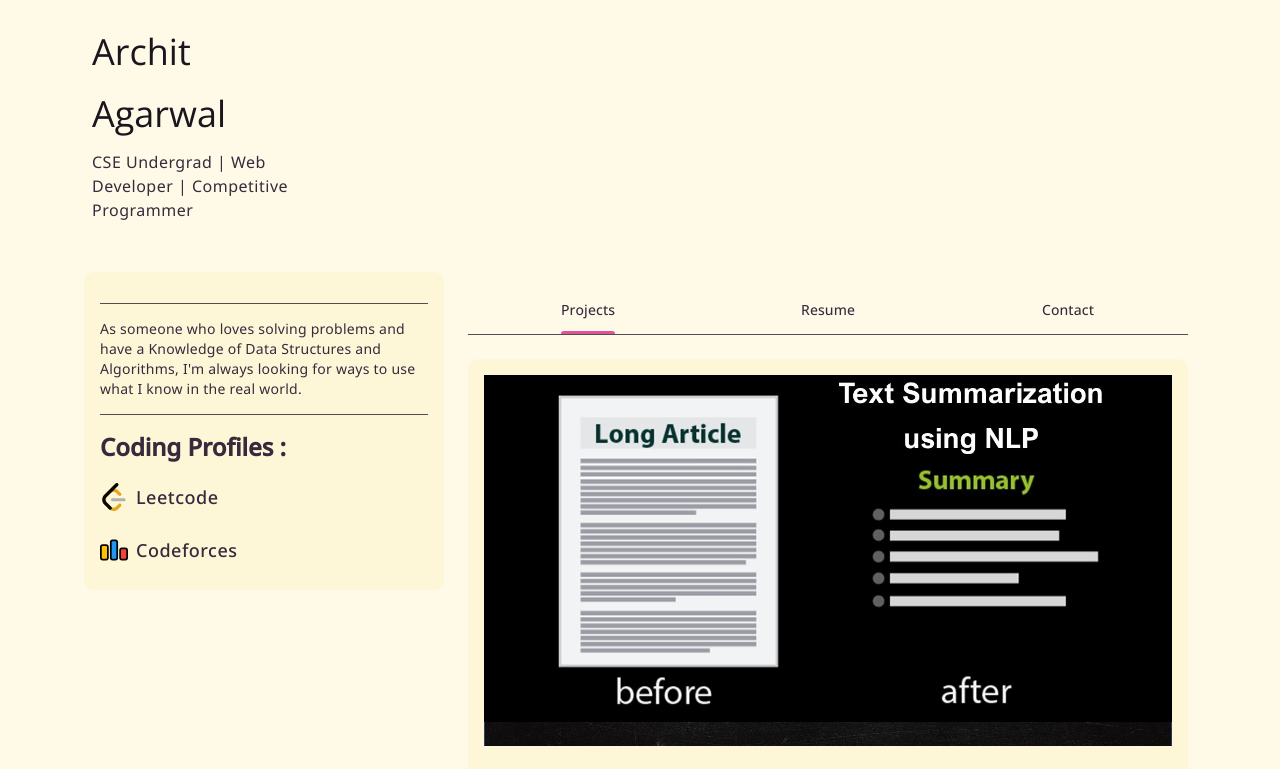
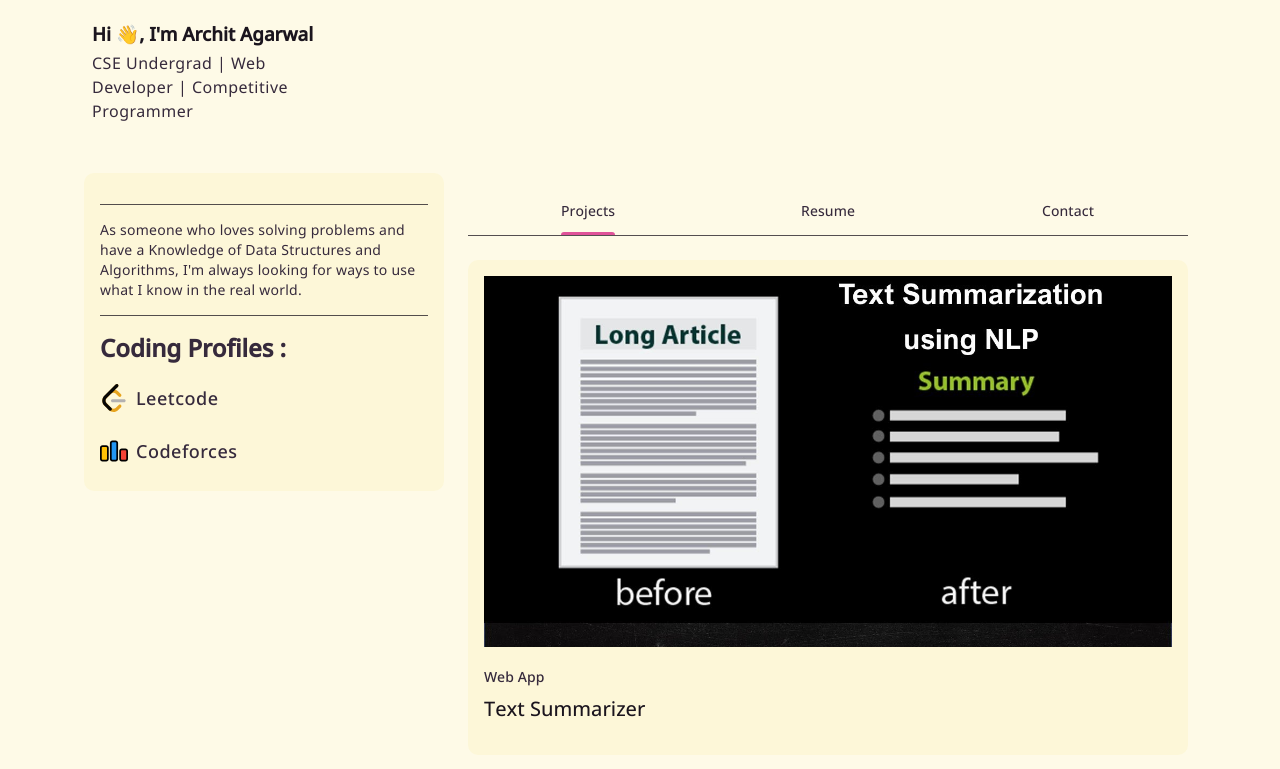
Before and after one commit to ArchitAgarwal04/MyPortfolio, a plain HTML site: page index.html in a window 1280 px wide. Shown: the part 331-1100 px from the top of the page. Drawn offline with nearby package versions, Linux system fonts and the light colour scheme.

Commit message:
Update index.html

```diff
--- a/index.html
+++ b/index.html
@@ -46,7 +46,8 @@
 
                     <div class="hero-content">
 
-                        <h1 class="display-small">Archit Agarwal</h1>
+                        <!--<h1 class="display-small">Archit Agarwal</h1>-->
+                        <h1 class="name">Hi 👋, I'm Archit Agarwal</h1>
                         <p class="body-large section-text">
                             CSE Undergrad | Web Developer | Competitive Programmer
                         </p>
```
